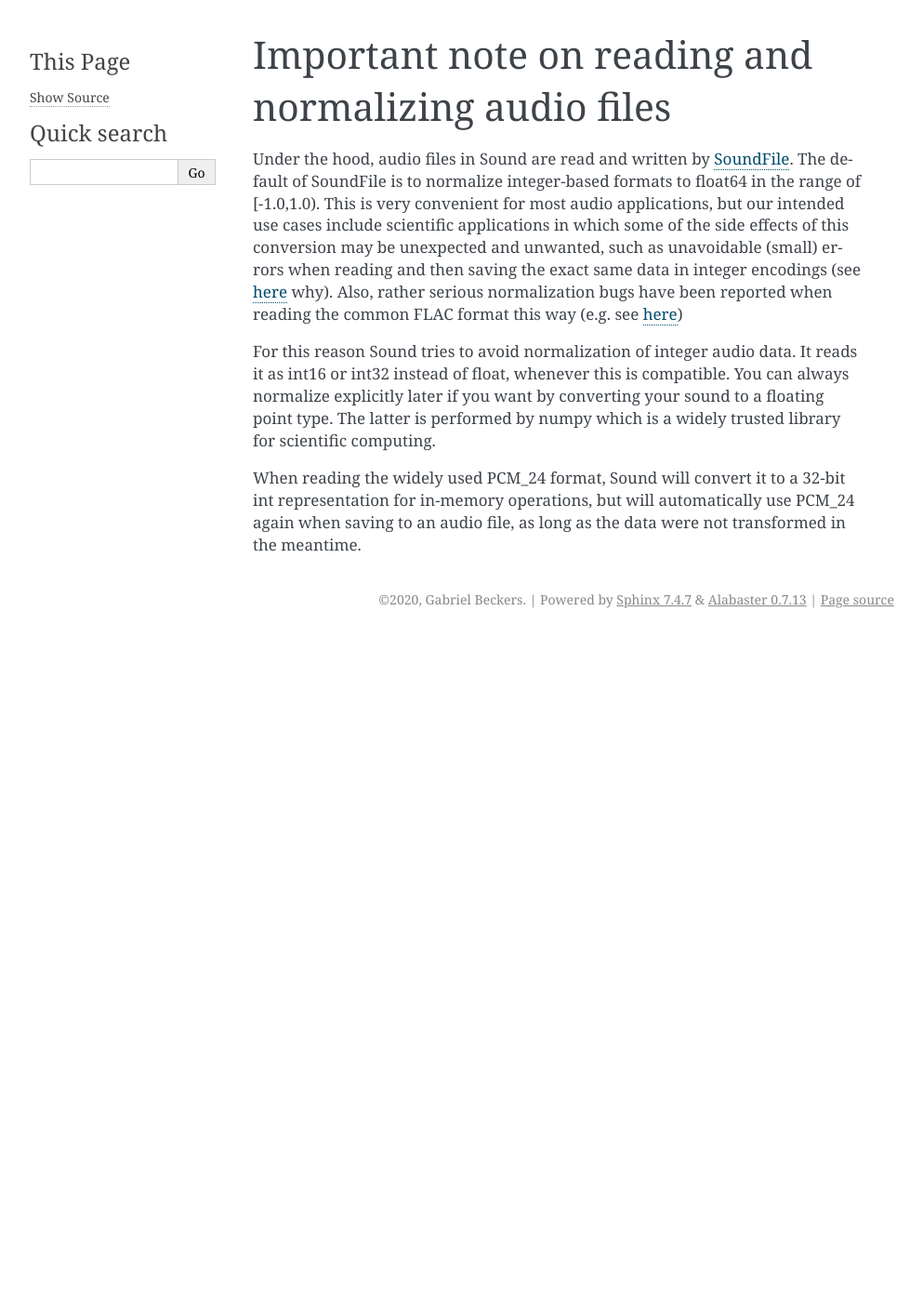
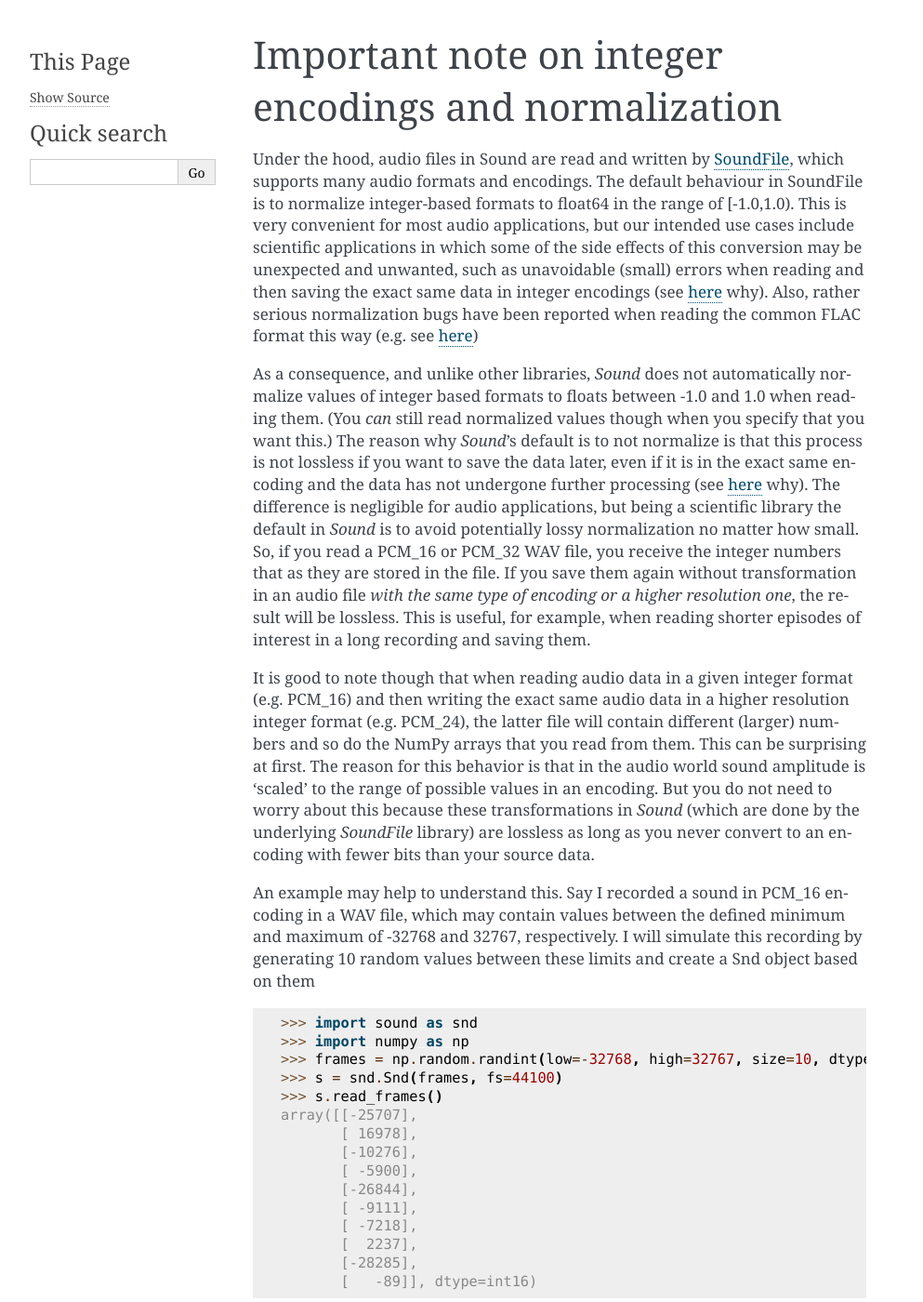
Before and after one commit to gbeckers/sound, a Sphinx documentation site: the page built from doc/normalization.rst, in a window 1280 px wide and 1400 px high. Shown: the whole window at 93% size, without its empty margins (148-1141 px from the left). Built offline with Sphinx 7.4.7, drawn with Linux system fonts in a browser that asks for light colours; some of the changed text lies outside the part shown.

Commit message:
improve doc

```diff
--- a/doc/normalization.rst
+++ b/doc/normalization.rst
@@ -1,25 +1,131 @@
-Important note on reading and normalizing audio files
+Important note on integer encodings and normalization
 =====================================================
 
 Under the hood, audio files in Sound are read and written by
-`SoundFile <https://github.com/bastibe/python-soundfile>`__. The default of
-SoundFile is to normalize integer-based formats to float64 in the range of [-1.0,1.0).
-This is very convenient for most audio applications, but our intended
-use cases include scientific applications in which some of the side effects of
-this conversion may be unexpected and unwanted, such as unavoidable (small)
-errors when reading and then saving the exact same data in integer encodings
-(see `here <http://www.mega-nerd.com/libsndfile/FAQ.html#Q010>`__ why). Also,
+`SoundFile <https://github.com/bastibe/python-soundfile>`__, which
+supports many audio formats and encodings. The default behaviour in
+SoundFile is to normalize integer-based formats to float64 in the range of
+[-1.0,1.0). This is very convenient for most audio applications, but our
+intended use cases include scientific applications in which some of the side
+effects of this conversion may be unexpected and unwanted, such as
+unavoidable (small) errors when reading and then saving the exact
+same data in integer encodings (see
+`here <http://www.mega-nerd.com/libsndfile/FAQ.html#Q010>`__ why). Also,
 rather serious normalization bugs have been reported when reading the common
 FLAC format this way (e.g. see
 `here <https://github.com/bastibe/SoundFile/issues/265>`__)
 
-For this reason Sound tries to avoid normalization of integer audio data. It
-reads it as int16 or int32 instead of float, whenever this is compatible. You
-can always normalize explicitly later if you want by converting your sound to a
-floating point type. The latter is performed by numpy which is a widely trusted
-library for scientific computing.
+As a consequence, and unlike other libraries, *Sound* does not automatically
+normalize values of integer based formats to floats between -1.0 and 1.0
+when reading them. (You *can* still read normalized values though when you
+specify that you want this.) The reason why *Sound*'s default is to not
+normalize is that this process is not lossless if you want to save the data
+later, even if it is in the exact same encoding and the data has not
+undergone further processing (see
+`here <http://www.mega-nerd.com/libsndfile/FAQ.html#Q010>`__ why). The
+difference is negligible for audio applications, but being a scientific
+library the default in *Sound*  is to avoid potentially lossy normalization
+no matter how small. So, if you read a PCM_16 or PCM_32 WAV file, you receive
+the integer numbers that as they are stored in the file. If you save them
+again without transformation in an audio file *with the same type of encoding
+or a higher resolution one*, the result will be lossless. This is useful,
+for example, when reading shorter episodes of interest in a long recording and
+saving them.
 
-When reading the widely used PCM_24 format, Sound will convert it to a 32-bit
-int representation for in-memory operations, but will automatically use PCM_24
-again when saving to an audio file, as long as the data were not transformed in
-the meantime.
+It is good to note though that when reading audio data in a given integer
+format (e.g. PCM_16) and then writing the exact same audio data in a higher
+resolution integer format (e.g. PCM_24), the latter file will contain
+different (larger) numbers and so do the NumPy arrays that you read from them.
+This can be surprising at first. The reason for this behavior is that in the
+audio world sound amplitude is 'scaled' to the range of possible values in an
+encoding. But you do not need to worry about this because these
+transformations in *Sound* (which are done by the underlying *SoundFile*
+library) are lossless as long as you never convert to an encoding with fewer
+bits than your source data.
+
+An example may help to understand this. Say I recorded a sound in PCM_16
+encoding in a WAV file, which may contain values between the defined minimum
+and maximum of -32768 and 32767, respectively. I will simulate this
+recording by generating 10 random values between these limits and create a
+Snd object based on them
+
+.. code:: python
+
+    >>> import sound as snd
+    >>> import numpy as np
+    >>> frames = np.random.randint(low=-32768, high=32767, size=10, dtype='int16')
+    >>> s = snd.Snd(frames, fs=44100)
+    >>> s.read_frames()
+    array([[-25707],
+           [ 16978],
+           [-10276],
+           [ -5900],
+           [-26844],
+           [ -9111],
+           [ -7218],
+           [  2237],
+           [-28285],
+           [   -89]], dtype=int16)
+
+Next I save the sound in a WAV audiofile with PCM_16 encoding.
+
+.. code:: python
+
+    >>> s_saved16 = s.to_audiofile('test_PCM16.wav', encoding='PCM_16')
+    >>> s_saved16.read_frames()
+    array([[-25707],
+           [ 16978],
+           [-10276],
+           [ -5900],
+           [-26844],
+           [ -9111],
+           [ -7218],
+           [  2237],
+           [-28285],
+           [   -89]], dtype=int16)
+
+Not so surprising. Now, saving the same data but with PCM_32 encoding:
+
+.. code:: python
+
+    >>> s_saved32 = s.to_audiofile('test_PCM32.wav', encoding='PCM_32')
+    >>> s_saved32.read_frames()
+    array([[-1684733952],
+           [ 1112670208],
+           [ -673447936],
+           [ -386662400],
+           [-1759248384],
+           [ -597098496],
+           [ -473038848],
+           [  146604032],
+           [-1853685760],
+           [   -5832704]], dtype=int32)
+
+Perhaps a bit surprising, but this transformation is lossless because under
+the hood the int16 values were simply bit-shifted to the left to fit the
+scale of the higher resolution encoding. We can check by bit-shifting to the
+right, undoing this:
+
+.. code:: python
+
+    >>> s_saved32 = s.to_audiofile('test_PCM32.wav', encoding='PCM_32')
+    >>> np.right_shift(s_saved32.read_frames(), 16)
+    array([[-25707],
+           [ 16978],
+           [-10276],
+           [ -5900],
+           [-26844],
+           [ -9111],
+           [ -7218],
+           [  2237],
+           [-28285],
+           [   -89]], dtype=int32)
+
+There is no real reason to 'undo' the scaling in practice, as it has the exact
+same information, but it is just done her to show what is going on.
+
+NumPy has no 24-bit int dtypes, so if you read PCM_24 encoding, the results
+will be in an int32 array, with automatic scaling to the range of PCM_32.
+But as the transformation again is based on a simple bit shift of 8 bits,
+there is no loss of information when you save these values again in PCM_24,
+in which case the values are shifted back automatically.
```
Also changed, not shown: doc/index.rst (+10 -9 lines), doc/recommended.rst (+42 -25 lines), doc/formats.rst (line endings or trailing spaces), 5 other files.
